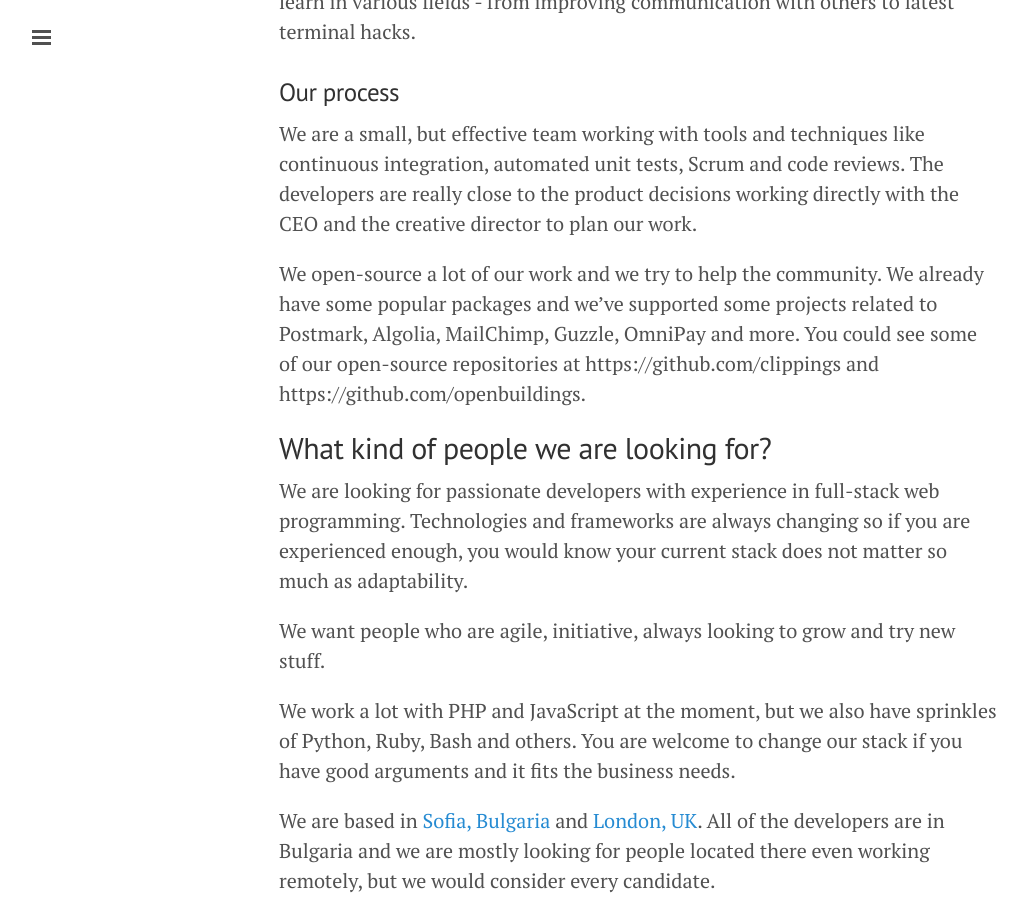
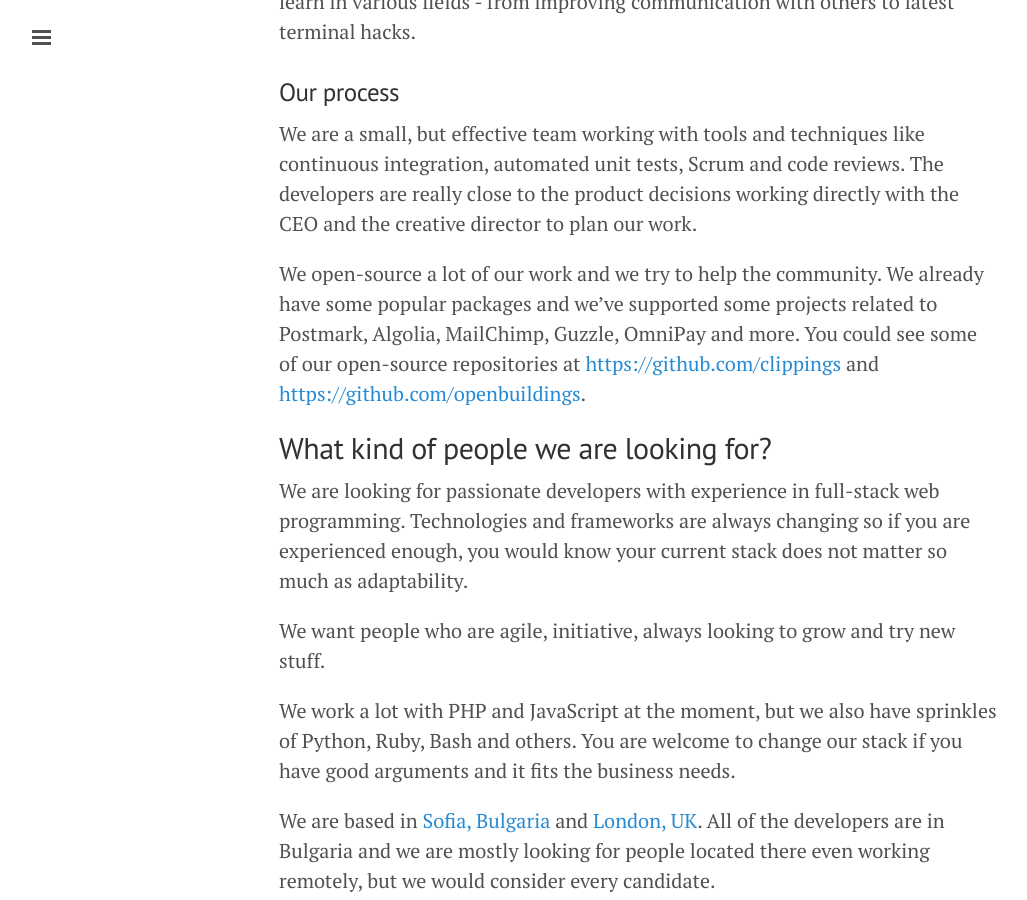
Before and after one commit to OpenBuildings/clippings.github.io, a Jekyll site: the page built from _posts/2016-02-17-working-at-clippings.md, in a window 1280 px wide and 900 px high, scrolled down 1115 px. Shown: the whole window, without its empty margins (1-1028 px from the left). Built offline with Jekyll 4.4.1, drawn with Linux system fonts in a browser that asks for light colours; part of the change alters nothing that is shown.

```diff
--- a/_posts/2016-02-17-working-at-clippings.md
+++ b/_posts/2016-02-17-working-at-clippings.md
@@ -31,7 +31,7 @@ We realise everybody has their strong and weak sides and we would help you learn
 
 We are a small, but effective team working with tools and techniques like continuous integration, automated unit tests, Scrum and code reviews. The developers are really close to the product decisions working directly with the CEO and the creative director to plan our work.
 
-We open-source a lot of our work and we try to help the community. We already have some popular packages and we've supported some projects related to Postmark, Algolia, MailChimp, Guzzle, OmniPay and more. You could see some of our open-source repositories at https://github.com/clippings and https://github.com/openbuildings.
+We open-source a lot of our work and we try to help the community. We already have some popular packages and we've supported some projects related to Postmark, Algolia, MailChimp, Guzzle, OmniPay and more. You could see some of our open-source repositories at [https://github.com/clippings](https://github.com/clippings) and [https://github.com/openbuildings](https://github.com/openbuildings).
 
 ## What kind of people we are looking for?
 
```
